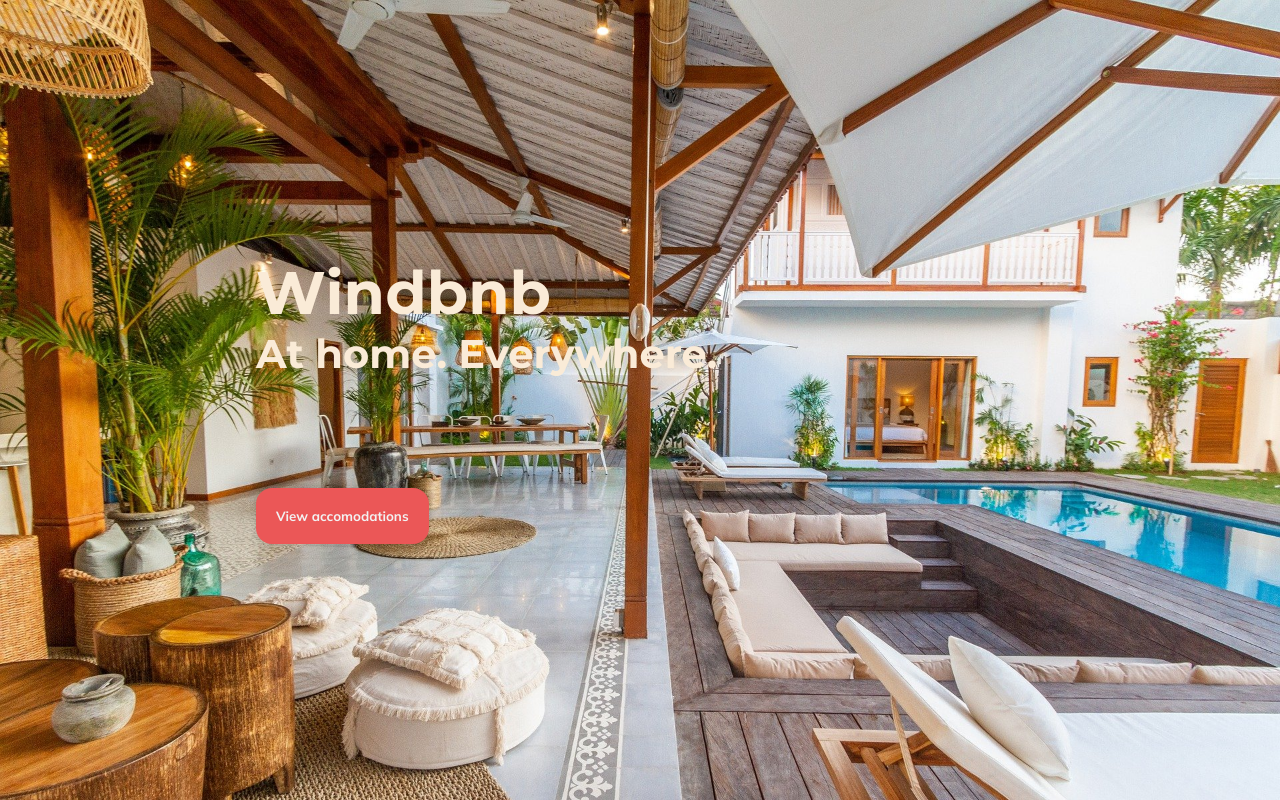
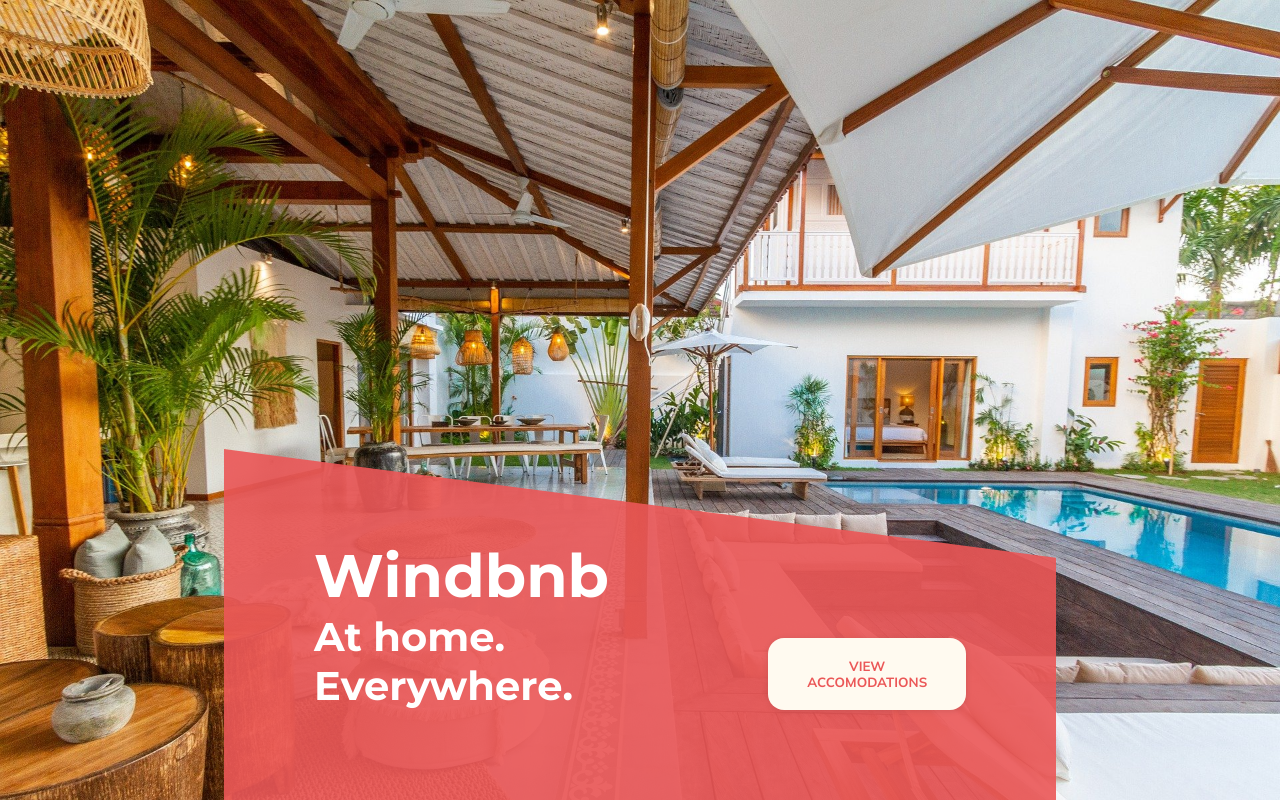
Before and after one commit to AstridPrlt/windbnb, an Angular app: page / in a window 1280 px wide. Built offline with nearby package versions, Linux system fonts and the light colour scheme.

Commit message:
add design to home page

```diff
--- a/src/app/home/home.component.html
+++ b/src/app/home/home.component.html
@@ -1,10 +1,13 @@
 <main class="home">
 
   <div class="title">
-    <h1>Windbnb</h1>
-    <h3>At home. Everywhere.</h3>
+    <div class="titleText">
+      <h1>Windbnb</h1>
+      <h3>At home. Everywhere.</h3>
+    </div>
+
+    <button type="button">View accomodations</button>
   </div>
 
-  <button type="button">View accomodations</button>
 
 </main>
--- a/src/app/home/home.component.scss
+++ b/src/app/home/home.component.scss
@@ -7,25 +7,36 @@
   background-repeat: no-repeat;
   background-size: cover;
 
-  padding: 20vw;
-
-  display: flex;
-  flex-direction: column;
-  justify-content: space-between;
+  position: relative;
 }
 
 .title {
-  color: antiquewhite;
-}
-.title h1 {
+  width: 65%;
+  position: absolute;
+  bottom: 0;
+  left: 50%;
+  transform: translateX(-50%);
+  padding: 90px;
+  clip-path: polygon(0 0, 100% 31%, 100% 100%, 0% 100%);
+  background-color: #eb5757e6;
+  color: white;
+  display: flex;
+  align-items: flex-end;
+
+  .titleText h1 {
     font-size: 6rem;
   }
-.title h3 {
+  .titleText h3 {
     font-size: 4rem;
   }
 
-.home button {
+  button {
     @include buttons;
     padding: 20px;
     width: fit-content;
+    height: fit-content;
+    color: #EB5757;
+    background-color: floralwhite;
+    text-transform: uppercase;
   }
+}
```
Lines whose indentation alone changed are shown as unchanged.
